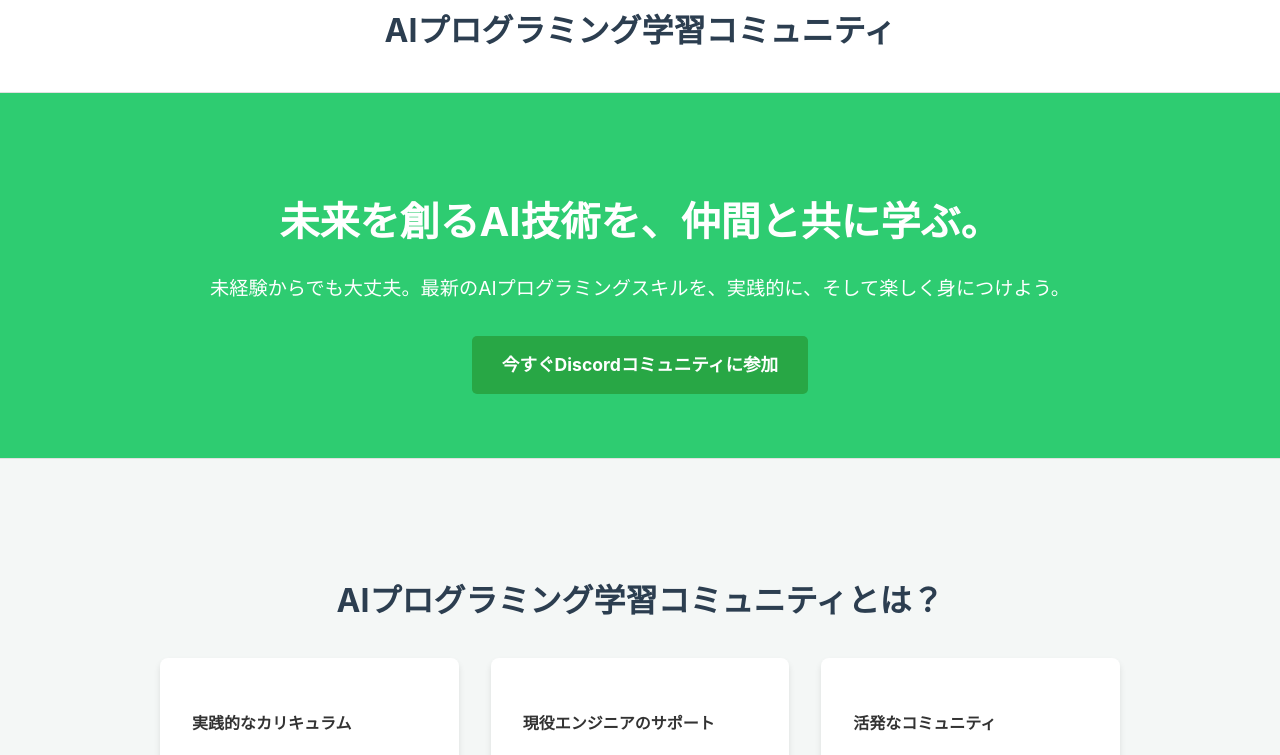
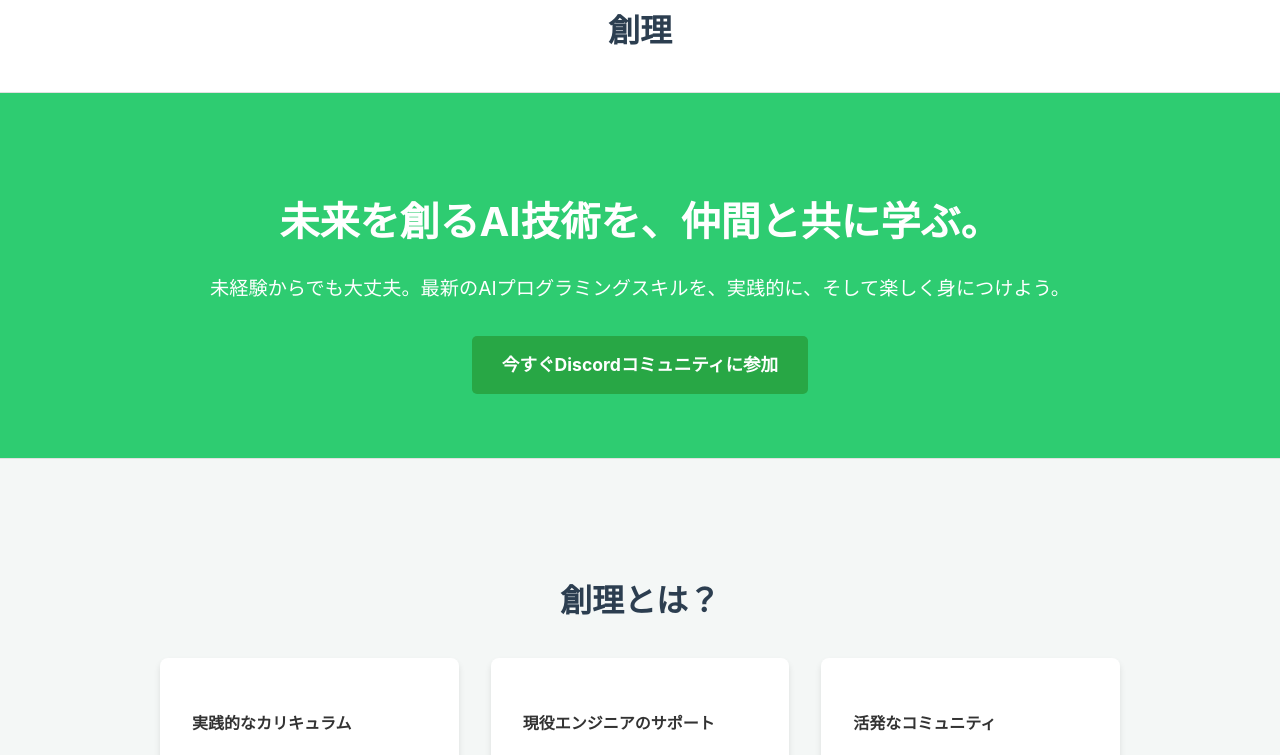
Before and after one commit to munakata-eng/ai-lp, a plain HTML site: page index.html in a window 1280 px wide. Shown: the part 189-944 px from the top of the page. Drawn offline with Linux system fonts and the light colour scheme.

Commit message:
タイトルを創理に変更

```diff
--- a/index.html
+++ b/index.html
@@ -3,7 +3,7 @@
 <head>
     <meta charset="UTF-8">
     <meta name="viewport" content="width=device-width, initial-scale=1.0">
-    <title>AIプログラミング学習コミュニティ</title>
+    <title>創理</title>
     <style>
         body {
             font-family: -apple-system, BlinkMacSystemFont, "Segoe UI", Roboto, Helvetica, Arial, sans-serif;
@@ -130,7 +130,7 @@
     <header>
         <div class="container">
             <img src="souri.jpeg" alt="souri" width="150" style="border-radius: 50%;">
-            <h1>AIプログラミング学習コミュニティ</h1>
+            <h1>創理</h1>
         </div>
     </header>
 
@@ -143,7 +143,7 @@
 
         <section id="about">
             <div class="container">
-                <h3>AIプログラミング学習コミュニティとは？</h3>
+                <h3>創理とは？</h3>
                 <div class="features">
                     <div class="feature">
                         <h4>実践的なカリキュラム</h4>
```
